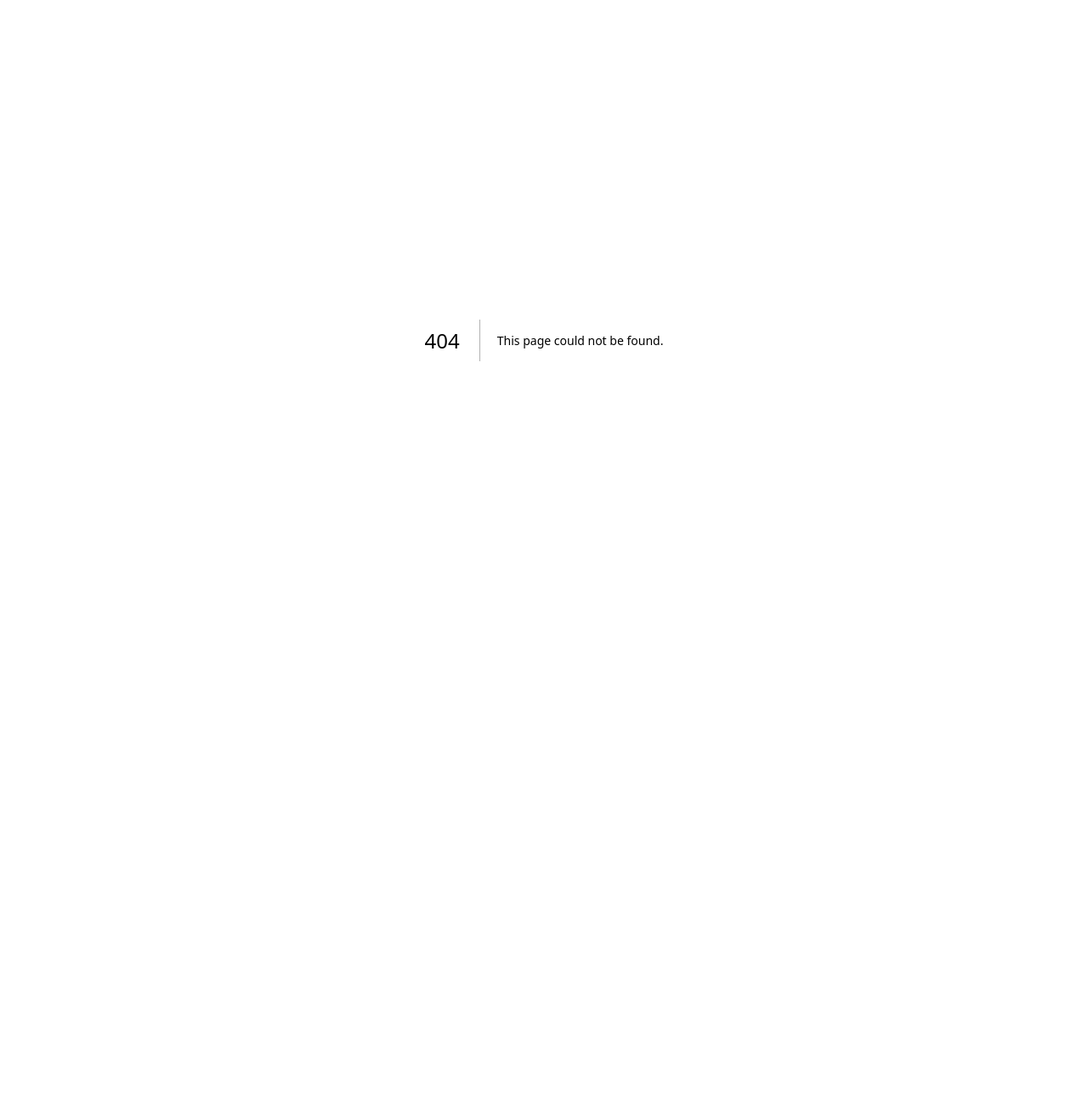
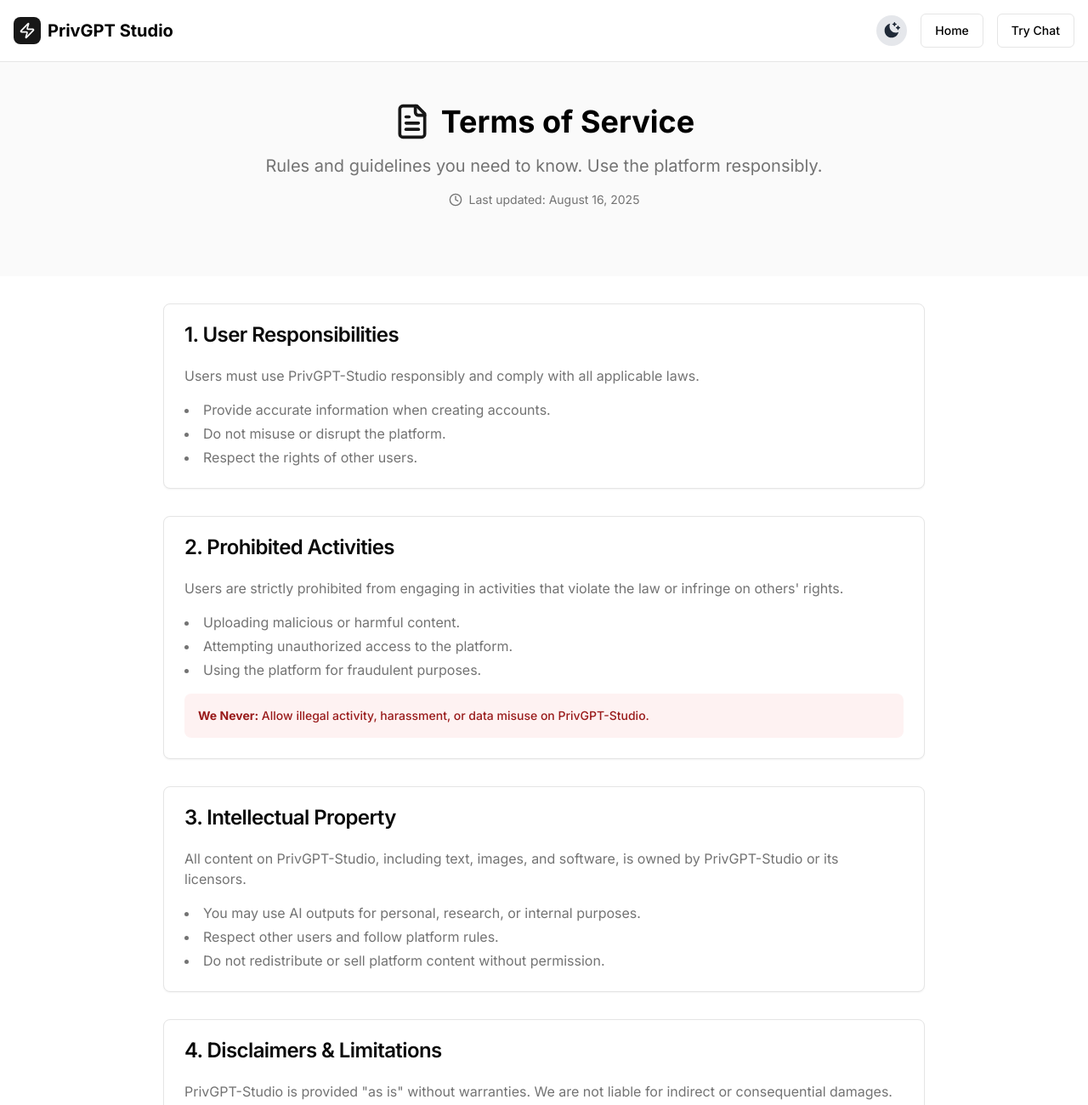
Before and after one commit to vkassingh/PrivGPT-Studio, a Next.js app in the folder Client/: page /terms in a window 1280 px wide. Before the commit this address had no page. Shown: the top 1300 px of the page at 85% size. Before the commit the page ends 800 px from the top, so only its background shows below. Built offline with nearby package versions, Linux system fonts and the light colour scheme.

Commit message:
added terms of service page

```diff
--- a/Client/app/page.tsx
+++ b/Client/app/page.tsx
@@ -413,7 +413,7 @@ export default function HomePage() {
                   </Link>
                 </li>
                 <li>
-                  <Link href="#" className="hover:text-foreground">
+                  <Link href="/terms" className="hover:text-foreground">
                     Terms of Service
                   </Link>
                 </li>
--- /dev/null
+++ b/Client/app/terms/page.tsx
@@ -0,0 +1,210 @@
+"use client";
+
+import { Button } from "@/components/ui/button";
+import { Card, CardContent, CardHeader, CardTitle } from "@/components/ui/card";
+import { Separator } from "@/components/ui/separator";
+import { Zap, FileText, Clock, Mail } from "lucide-react";
+import Link from "next/link";
+import { ThemeToggle } from "@/components/theme-toggle";
+
+export default function TermsOfService() {
+  return (
+    <div className="min-h-screen bg-background">
+      {/* Header */}
+      <header className="border-b">
+        <div className="container mx-auto px-4 py-4 flex items-center justify-between">
+          <div className="flex items-center space-x-2">
+            <div className="w-8 h-8 bg-primary rounded-lg flex items-center justify-center">
+              <Zap className="w-5 h-5 text-primary-foreground" />
+            </div>
+            <span className="text-xl font-bold">PrivGPT Studio</span>
+          </div>
+          <div className="flex items-center space-x-4">
+            <ThemeToggle />
+            <Link href="/">
+              <Button variant="outline">Home</Button>
+            </Link>
+            <Link href="/chat">
+              <Button variant="outline">Try Chat</Button>
+            </Link>
+          </div>
+        </div>
+      </header>
+
+      {/* Hero Section */}
+      <section className="py-12 px-4 bg-muted/50">
+        <div className="container mx-auto max-w-4xl">
+          <div className="text-center mb-8">
+            <div className="flex items-center justify-center mb-4">
+              <FileText className="w-11 h-11 text-primary mr-3" />
+              <h1 className="text-4xl font-bold">Terms of Service</h1>
+            </div>
+            <p className="text-xl text-muted-foreground max-w-2xl mx-auto">
+              Rules and guidelines you need to know. Use the platform responsibly.
+            </p>
+            <div className="flex items-center justify-center mt-4 text-sm text-muted-foreground">
+              <Clock className="w-4 h-4 mr-2" />
+              Last updated: August 16, 2025
+            </div>
+          </div>
+        </div>
+      </section>
+
+      {/* Main Content */}
+      <section className="py-8 px-4">
+        <div className="container mx-auto max-w-4xl">
+          <div className="prose prose-lg dark:prose-invert max-w-none">
+
+            {/* Section 1 */}
+            <Card className="mb-8">
+              <CardHeader>
+                <CardTitle>1. User Responsibilities</CardTitle>
+              </CardHeader>
+              <CardContent className="space-y-4">
+                <p className="text-muted-foreground">
+                  Users must use PrivGPT-Studio responsibly and comply with all applicable laws.
+                </p>
+                <ul className="list-disc list-inside space-y-1 text-muted-foreground">
+                  <li>Provide accurate information when creating accounts.</li>
+                  <li>Do not misuse or disrupt the platform.</li>
+                  <li>Respect the rights of other users.</li>
+                </ul>
+              </CardContent>
+            </Card>
+
+            {/* Section 2 */}
+            <Card className="mb-8">
+              <CardHeader>
+                <CardTitle>2. Prohibited Activities</CardTitle>
+              </CardHeader>
+              <CardContent className="space-y-4">
+                <p className="text-muted-foreground">
+                  Users are strictly prohibited from engaging in activities that violate the law or infringe on others' rights.
+                </p>
+                <ul className="list-disc list-inside space-y-1 text-muted-foreground">
+                  <li>Uploading malicious or harmful content.</li>
+                  <li>Attempting unauthorized access to the platform.</li>
+                  <li>Using the platform for fraudulent purposes.</li>
+                </ul>
+                <div className="bg-red-50 dark:bg-red-950/30 p-4 rounded-lg">
+                  <p className="text-sm font-medium text-red-800 dark:text-red-200">
+                    <strong>We Never:</strong> Allow illegal activity, harassment, or data misuse on PrivGPT-Studio.
+                  </p>
+                </div>
+              </CardContent>
+            </Card>
+
+            {/* Section 3 */}
+            <Card className="mb-8">
+              <CardHeader>
+                <CardTitle>3. Intellectual Property</CardTitle>
+              </CardHeader>
+              <CardContent className="space-y-4">
+                <p className="text-muted-foreground">
+                  All content on PrivGPT-Studio, including text, images, and software, is owned by PrivGPT-Studio or its licensors.
+                </p>
+                <ul className="list-disc list-inside space-y-1 text-muted-foreground">
+                  <li>You may use AI outputs for personal, research, or internal purposes.</li>
+                  <li>Respect other users and follow platform rules.</li>
+                  <li>Do not redistribute or sell platform content without permission.</li>
+                </ul>
+              </CardContent>
+            </Card>
+
+            {/* Section 4 */}
+            <Card className="mb-8">
+              <CardHeader>
+                <CardTitle>4. Disclaimers & Limitations</CardTitle>
+              </CardHeader>
+              <CardContent className="space-y-4">
+                <p className="text-muted-foreground">
+                  PrivGPT-Studio is provided "as is" without warranties. We are not liable for indirect or consequential damages.
+                </p>
+                <ul className="list-disc list-inside space-y-1 text-muted-foreground">
+                  <li>No guarantee of uninterrupted or error-free service.</li>
+                  <li>Use the platform at your own risk.</li>
+                  <li>We are not responsible for user-generated content.</li>
+                </ul>
+              </CardContent>
+            </Card>
+
+            {/* Section 5 */}
+            <Card className="mb-8">
+              <CardHeader>
+                <CardTitle>5. Changes to Terms</CardTitle>
+              </CardHeader>
+              <CardContent className="space-y-4">
+                <p className="text-muted-foreground">
+                  We may update these Terms of Service occasionally. Continued use of the platform indicates acceptance of updates.
+                </p>
+                <ul className="list-disc list-inside space-y-1 text-muted-foreground">
+                  <li>Changes will be posted on this page.</li>
+                  <li>Important changes may be communicated via email or notifications.</li>
+                </ul>
+              </CardContent>
+            </Card>
+
+            {/* Section 6 */}
+            <Card className="mb-8">
+              <CardHeader>
+                <CardTitle className="flex items-center">
+                  <Mail className="w-5 h-5 mr-2" />
+                  6. Contact Us
+                </CardTitle>
+              </CardHeader>
+              <CardContent className="space-y-4">
+                <p className="text-muted-foreground">
+                  For questions about the Terms of Service, contact us:
+                </p>
+                <div className="grid grid-cols-1 md:grid-cols-2 gap-4">
+                  <div className="p-4 bg-muted/50 rounded-lg">
+                    <h4 className="font-semibold mb-2">Support Email</h4>
+                    <p className="text-sm text-muted-foreground">support@privgptstudio.com</p>
+                  </div>
+                  <div className="p-4 bg-muted/50 rounded-lg">
+                    <h4 className="font-semibold mb-2">Legal Department</h4>
+                    <p className="text-sm text-muted-foreground">legal@privgptstudio.com</p>
+                  </div>
+                </div>
+              </CardContent>
+            </Card>
+
+          </div>
+        </div>
+      </section>
+
+      {/* Footer */}
+      <footer className="border-t py-12 px-4 bg-muted/30">
+        <div className="container mx-auto max-w-4xl text-center">
+          <div className="flex items-center justify-center mb-4">
+            <div className="w-8 h-8 bg-primary rounded-lg flex items-center justify-center mr-3">
+              <Zap className="w-5 h-5 text-primary-foreground" />
+            </div>
+            <span className="text-xl font-bold">PrivGPT Studio</span>
+          </div>
+          <p className="text-muted-foreground mb-4">
+            Committed to transparency and responsible use.
+          </p>
+          <div className="flex flex-wrap justify-center gap-4 text-sm">
+            <Link href="/" className="text-muted-foreground hover:text-foreground">
+              Home
+            </Link>
+            <Link href="/chat" className="text-muted-foreground hover:text-foreground">
+              Chat
+            </Link>
+            <Link href="/privacy-policy" className="text-muted-foreground hover:text-foreground">
+              Privacy Policy
+            </Link>
+            <Link href="/support" className="text-muted-foreground hover:text-foreground">
+              Support
+            </Link>
+          </div>
+          <Separator className="my-6" />
+          <p className="text-sm text-muted-foreground">
+            &copy; 2025 PrivGPT Studio. All rights reserved.
+          </p>
+        </div>
+      </footer>
+    </div>
+  );
+}
```
